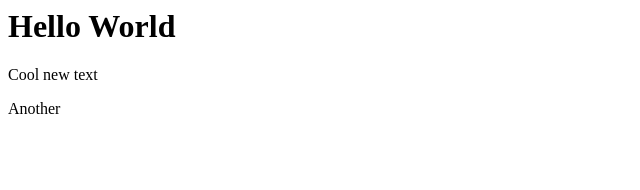
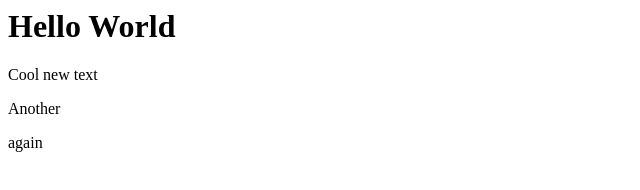
Before and after one commit to thegreatyuke42/testing, a plain HTML site: page testing.html in a window 1280 px wide. Shown: the full height of the page, 0-640 px from the left. Drawn offline with Linux system fonts and the light colour scheme.

Commit message:
Updated index

```diff
--- a/testing.html
+++ b/testing.html
@@ -3,5 +3,8 @@
     <h1>Hello World</h1>
     <p>Cool new text</p>
     <p>Another</p>
+    <p>
+      again
+    </p>
   </body>
 </html>
```
